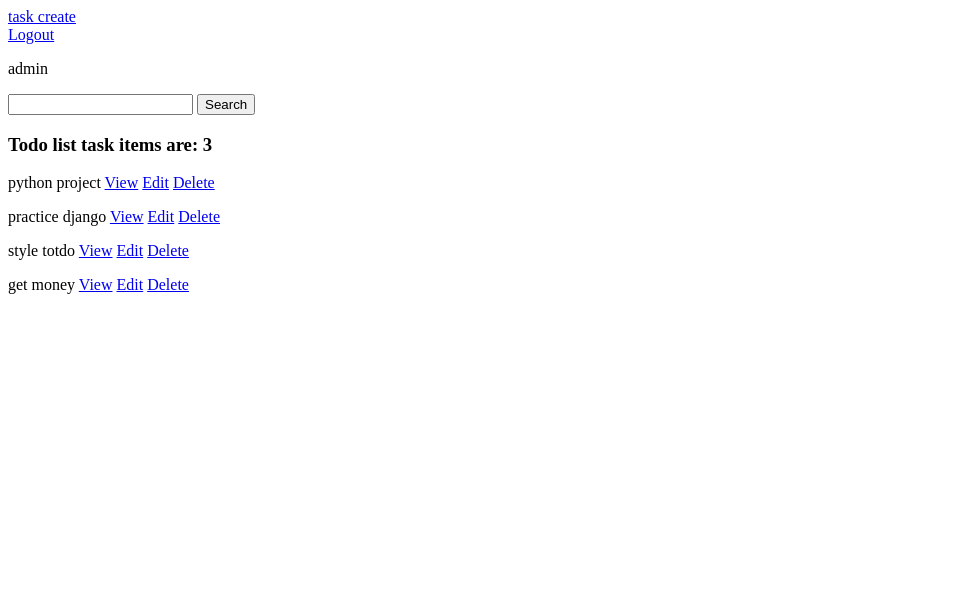
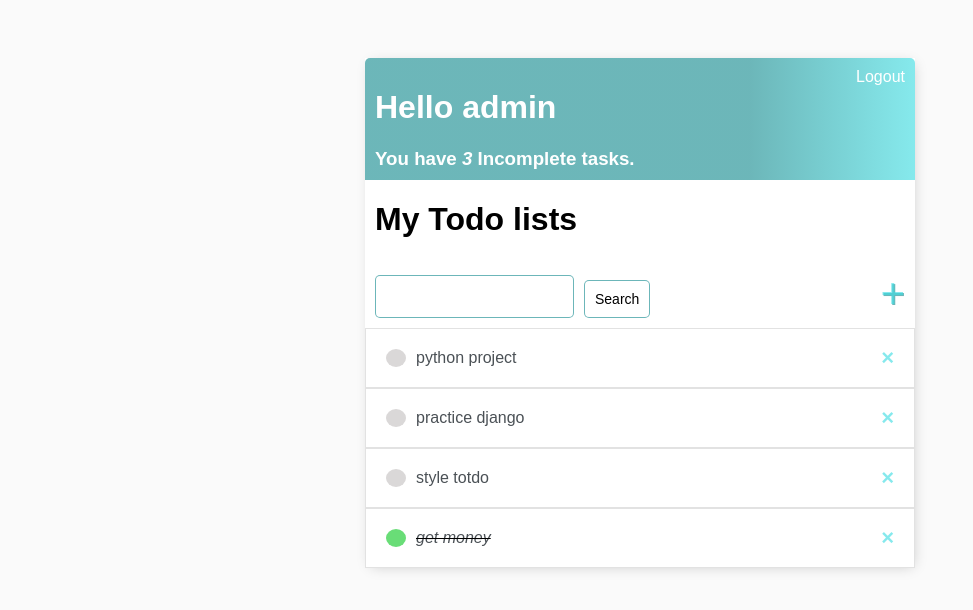
Before and after one commit to johanmasih26/Todo_app, a Django app: page / in a window 1280 px wide. Shown: the top 610 px of the page, without its empty margins (0-973 px from the left). Run offline with Django 3.2, Linux system fonts and the light colour scheme; a user stored in the database is signed in; data comes from the database, SQL or seed files in the repository; both versions use the stored data as it was after the commit.

Commit message:
style part finished

```diff
--- /dev/null
+++ b/static/style.css
@@ -0,0 +1,141 @@
+    body {
+        background-color: #fafafa;
+        padding-top: 50px;
+        font-family: 'Nunito', sans-serif;
+    }
+
+    h1,
+    h2,
+    h3,
+    h4,
+    h5,
+    h6 {
+        font-family: 'Relaway', sans-serif;
+    }
+
+    a,
+    p {
+        color: #4b5156;
+    }
+
+    .container {
+        max-width: 550px;
+        margin: auto;
+        background-color: #fff;
+        box-shadow: 2px 2px 13px -4px rgba(0, 0, 0, 0.21);
+    }
+
+    .header-bar {
+        display: flex;
+        justify-content: space-between;
+        padding: 10px;
+        color: #fff;
+        border-radius: 5px 5px 0px 0px;
+        background: linear-gradient(90deg, #188d91a2 0%, #188d91a2 70%, #40dde2a2 100%)
+    }
+
+    .header-bar a {
+        color: #fff;
+        text-decoration: none;
+    }
+
+    .task-wrapper {
+        display: flex;
+        justify-content: space-between;
+        padding: 20px;
+        background-color: #fff;
+        align-items: center;
+        border: 1px solid rgb(226, 226, 226);
+    }
+
+    .task-title {
+        display: flex;
+    }
+
+    .task-title a {
+        text-decoration: none;
+        color: #4b5156;
+        margin-left: 10px;
+    }
+
+    .task-complete-icon {
+        height: 20xp;
+        width: 20px;
+        border-radius: 50%;
+        background-color: rgb(105, 221, 119);
+    }
+
+    .task-incomplete-icon {
+        height: 20xp;
+        width: 20px;
+        border-radius: 50%;
+        background-color: rgb(218, 216, 216);
+    }
+
+    .task-no {
+        padding: 10px;
+        border-bottom: 1px solid #000;
+        font-size: 20px;
+        font-weight: 600;
+    }
+
+    .delete-icon {
+        color: #40dde2a2;
+        font-size: 22px;
+        font-weight: 900;
+        line-height: 0;
+        text-decoration: none;
+    }
+
+    .search-add-wrapper {
+        display: flex;
+        justify-content: space-between;
+        padding: 10px;
+        align-items: center;
+    }
+
+    .add-link {
+        font-size: 42px;
+        text-decoration: none;
+        color: #40dde2a2;
+        text-shadow: 1px 1px #188d91a2;
+    }
+
+    .form {
+        display: flex;
+    }
+
+    h3 {
+        margin: auto;
+    }
+
+    input[type=text],
+    input[type=password],
+    textarea {
+        border: 1px solid #188d91a2;
+        width: 90%;
+        padding: 10px;
+        border-radius: 5px;
+        margin-top: 5px;
+    }
+
+    input[type=submit] {
+        border: 1px solid #188d91a2;
+        cursor: pointer;
+        color: #000;
+        padding: 10px;
+        font-size: 14px;
+        background-color: #fff;
+        border-radius: 5px;
+        margin-left: 10px;
+        margin-top: 10px;
+    }
+
+    .card-body {
+        padding: 20px;
+    }
+
+    label {
+        padding: 8px;
+        display: block;
+    }
--- a/templates/base.html
+++ b/templates/base.html
@@ -1,3 +1,4 @@
+{% load static %}
 <!DOCTYPE html>
 <html lang="en">
 
@@ -6,11 +7,13 @@
     <meta http-equiv="X-UA-Compatible" content="IE=edge">
     <meta name="viewport" content="width=device-width, initial-scale=1.0">
     <title>Todo-list</title>
+    <link rel="stylesheet" href="{% static 'style.css' %}">
 </head>
 
 <body>
-    {% block content %} {% endblock content %}
-
+    <div class="container">
+        {% block content %} {% endblock content %}
+    </div>
 </body>
 
 </html>
--- a/templates/index.html
+++ b/templates/index.html
@@ -1,18 +1,45 @@
 {% extends 'base.html' %} {% block content %}
-<a href="{% url 'taskCreate' %}">task create</a><br> {% if request.user.is_authenticated %}
-<a href="{% url 'logout' %}">Logout</a>
-<p>{{request.user}}</p>{% else %}
-<a href="{% url 'login' %}">Login</a> {% endif %}
-<form action="" method="GET">
-    <input type="search" value="{{search_input}}" name="search_input"> <input type="submit" value="Search">
 
-</form>
-<h3>Todo list task items are: {{count}} </h3> {% for task in tasks %}
 
-<p>{{task.title}}
-    <a href="{% url 'taskDetail' task.id %}">View</a>
-    <a href="{% url 'taskUpdate' task.id %}">Edit</a>
-    <a href="{% url 'taskDelete' task.id %}">Delete</a>
-</p>
-{% empty %}
-<h3>No data found !</h3>{% endfor %} {% endblock content %}
+<div class="header-bar">
+    <div>
+        <h1>Hello {{request.user}}</h1>
+        <h3 style="margin:0">You have
+            <i>{{count}}</i> Incomplete tasks.</h3>
+    </div>
+
+    {% if request.user.is_authenticated %} <a href="{% url 'logout' %}">Logout</a> {% else %} <a href="{% url 'login' %}">Login</a> {% endif %}
+</div>
+
+<h1 style="margin-left:10px;">My Todo list{{count|pluralize}}</h1>
+<div class="search-add-wrapper">
+    <form action="" method="GET" class="form">
+        <input type="text" value="{{search_input}}" name="search_input"> <input type="submit" value="Search">
+    </form>
+
+    <a href="{% url 'taskCreate' %}" class="add-link">&#x2b;</a>
+</div>
+<div class="task-item-wrapper">
+    {% for task in tasks %}
+    <div class="task-wrapper">
+
+        {% if task.complete %}
+        <div class="task-title">
+            <div class="task-complete-icon"></div>
+            <i><s><a href="{% url 'taskUpdate' task.id %}">{{task}}</a></s></i>
+        </div> {% else %}
+        <div class="task-title">
+            <div class="task-incomplete-icon"></div>
+            <a href="{% url 'taskUpdate' task.id %}">{{task}}</a>
+        </div> {% endif %}
+
+
+        <a class="delete-icon" href="{% url 'taskDelete' task.id %}">&#215;</a>
+
+    </div>
+    {% empty %}
+    <div class="task-no">
+        <p href="">No Task Found !</p>
+    </div> {% endfor %}
+</div>
+{% endblock content %}
--- a/templates/task_form.html
+++ b/templates/task_form.html
@@ -1,5 +1,6 @@
+{% extends 'base.html' %} {% block content %}
 <h3>create task</h3>
 <form action="" method="POST">
     {% csrf_token %} {{form.as_p}}
     <input type="submit" value="Create task">
-</form>
+</form> {% endblock content %}
--- a/templates/task_update.html
+++ b/templates/task_update.html
@@ -1,5 +1,6 @@
+{% extends 'base.html' %} {% block content %}
 <h3>update task</h3>
 <form action="" method="POST">
     {% csrf_token %} {{form.as_p}}
     <input type="submit" value="Update task">
-</form>
+</form> {% endblock content %}
```
Also changed, not shown: templates/login.html (+15 -6 lines), templates/registerpage.html (+13 -4 lines), templates/task_confirm_delete.html (+11 -6 lines), db.sqlite3.
